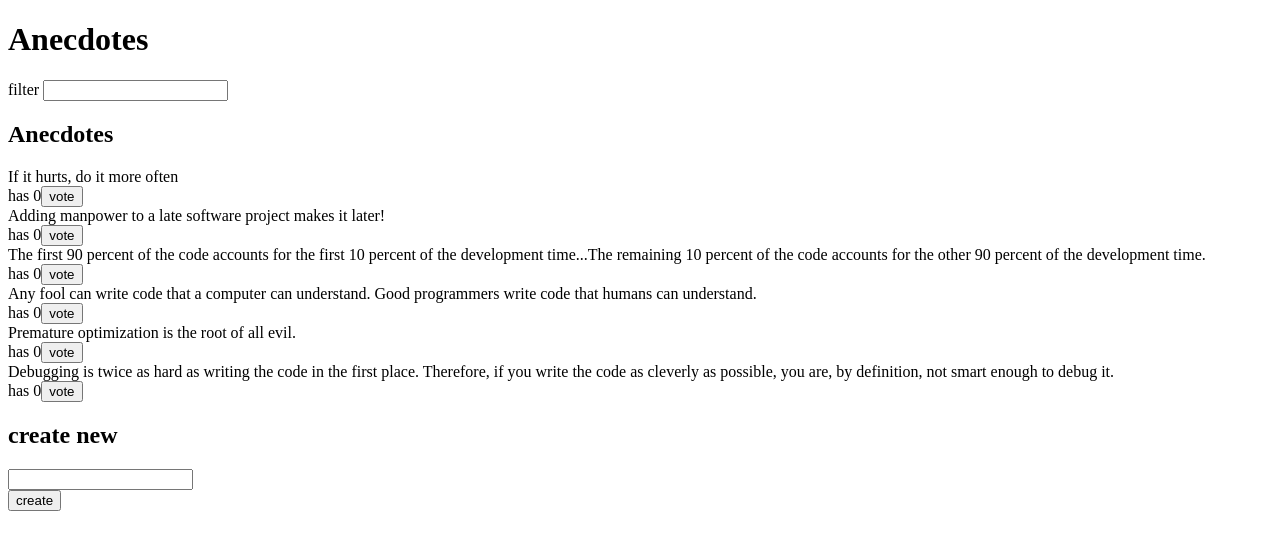
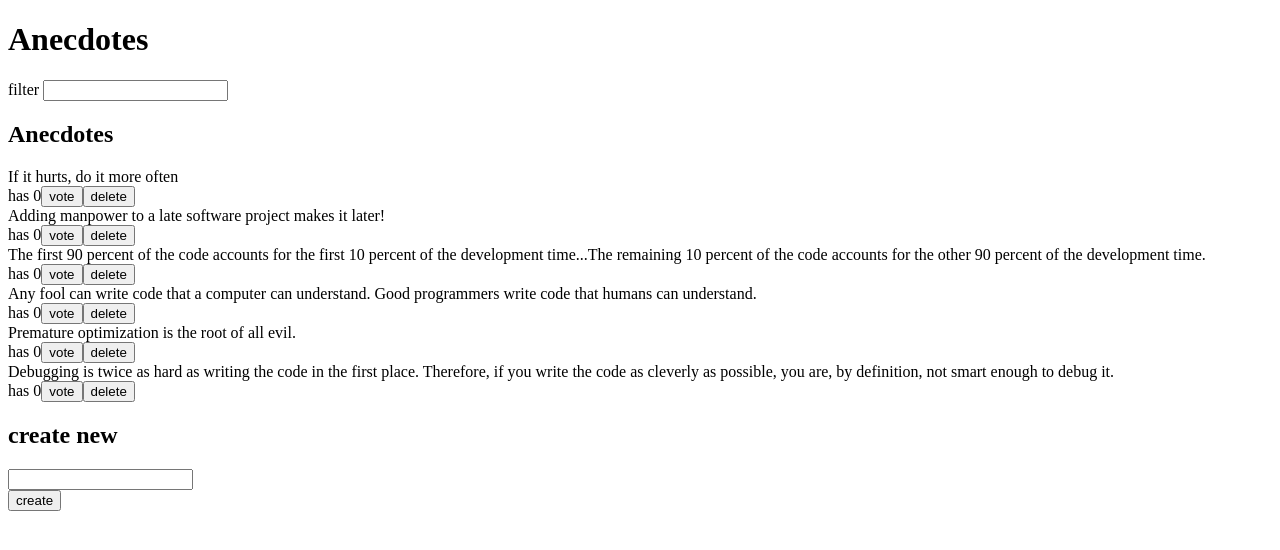
Before and after one commit to Verdecelulandres/Part6-FSO, a React (Vite) app in the folder anecdotes/: page / in a window 1280 px wide. Shown: the top 550 px of the page. Built offline with nearby package versions, Linux system fonts and the light colour scheme; data requests are answered from the project's data file.

Commit message:
update: implement delete 0 vote anecdotes

```diff
--- a/anecdotes/src/components/Anecdote.jsx
+++ b/anecdotes/src/components/Anecdote.jsx
@@ -1,19 +1,36 @@
 import { useAnecdoteActions, useNotificationActions } from "../store";
 
 const Anecdote = ({ anecdote }) => {
-  const { vote } = useAnecdoteActions();
+  const { vote, remove } = useAnecdoteActions();
   const { display } = useNotificationActions();
 
   const handleVote = ({ id, content }) => {
     vote(id);
     display(`You voted '${content}'`);
   }
+
+  const handleDelete = ({ id, content }) => {
+    remove(id);
+    display(`You deleted '${content}'`);
+  }
+
   return (
     <div>
       <div>{anecdote.content}</div>
       <div>
         has {anecdote.votes}
-        <button onClick={() => handleVote(anecdote)}>vote</button>
+        <button
+          onClick={() => handleVote(anecdote)}
+        >
+          vote
+        </button>
+        {anecdote.votes === 0 &&
+          <button
+            onClick={() => handleDelete(anecdote)}
+          >
+            delete
+          </button>
+        }
       </div>
     </div>
   );
--- a/anecdotes/src/services/anecdotes.js
+++ b/anecdotes/src/services/anecdotes.js
@@ -42,4 +42,17 @@
   return await response.json();
 }
 
-export default { getAll, createNew, update }
+const remove = async (id) => {
+  const response = await fetch(`${baseUrl}/${id}`, {
+    method: 'DELETE',
+    headers: {
+      'Content-Type': 'application/json',
+    }
+  });
+
+  if (!response.ok) {
+    throw new Error("Failed to create anecdote");
+  }
+}
+
+export default { getAll, createNew, update, remove }
--- a/anecdotes/src/store.js
+++ b/anecdotes/src/store.js
@@ -1,6 +1,7 @@
 
 import { create } from 'zustand';
 import anecdoteService from './services/anecdotes';
+import anecdotes from './services/anecdotes';
 
 const useAnecdoteStore = create((set, get) => ({
   anecdotes: [],
@@ -33,6 +34,12 @@
         anecdotes: anecdotes
           .toSorted((a, b) => b.votes - a.votes)
       }));
+    },
+    remove: async (id) => {
+      await anecdoteService.remove(id);
+      set(state => ({
+        anecdotes: state.anecdotes.filter(a => a.id !== id)
+      }));
     }
   },
 }));
```
